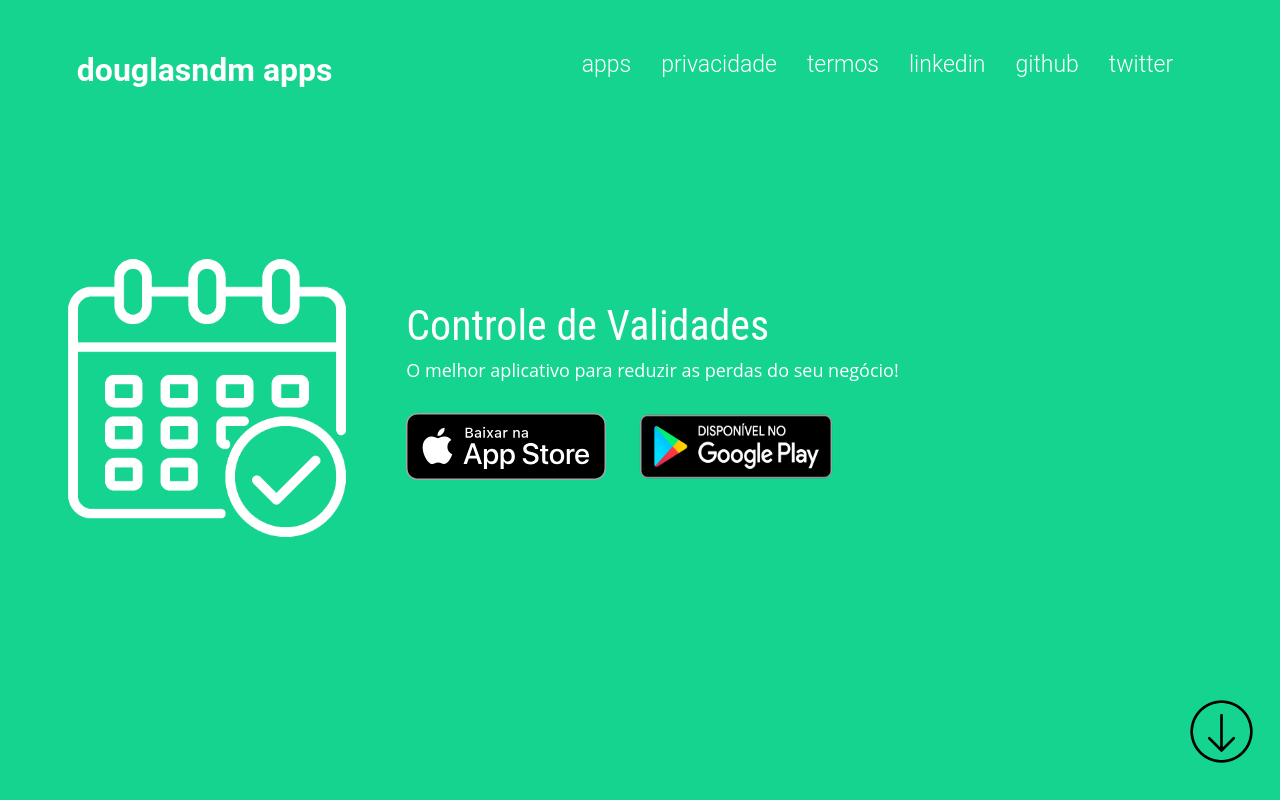
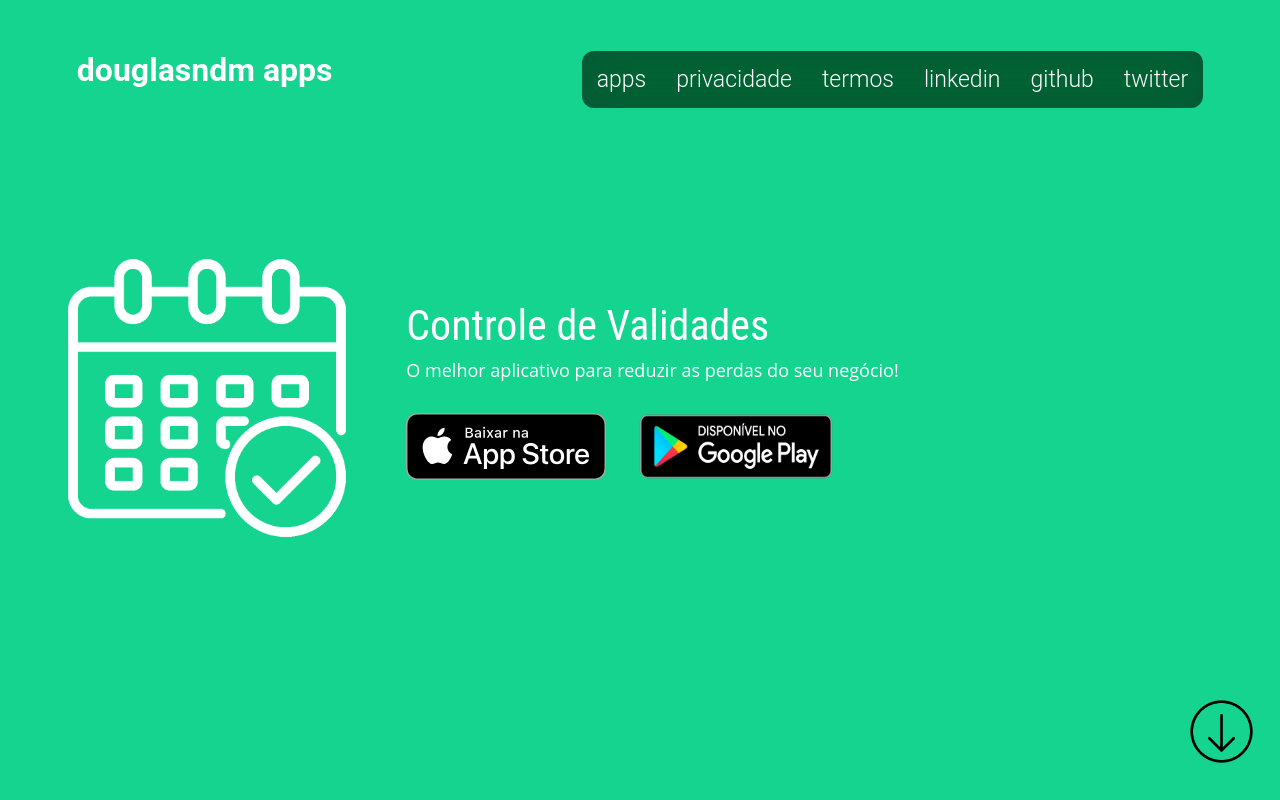
Before and after one commit to douglasndm/site, a React (Create React App) app: page / in a window 1280 px wide. Shown: the top 800 px of the page. Built offline with nearby package versions, Linux system fonts and the light colour scheme.

Commit message:
Glass background on menu

```diff
--- a/src/Components/Header/styles.ts
+++ b/src/Components/Header/styles.ts
@@ -62,6 +62,15 @@ export const LogoText = styled.h1`
 `;
 
 export const MenuContainer = styled.menu`
+    background-color: rgba(0, 0, 0, 0.6);
+    padding: 15px;
+    border-radius: 12px;
+    backdrop-filter: saturate(180%) blur(20px);
+
+    @-moz-document url-prefix() {
+        background-color: rgba(0, 0, 0, 0.85);
+    }
+
     @media (max-width: 1000px) {
         flex: 1;
         text-align: center;
@@ -79,6 +88,9 @@ export const MenuItem = styled.span`
 
     & + & {
         margin-right: 30px;
+    }
+    :last-child {
+        margin-right: 0;
     }
 
     @media (max-width: 900px) {
```
